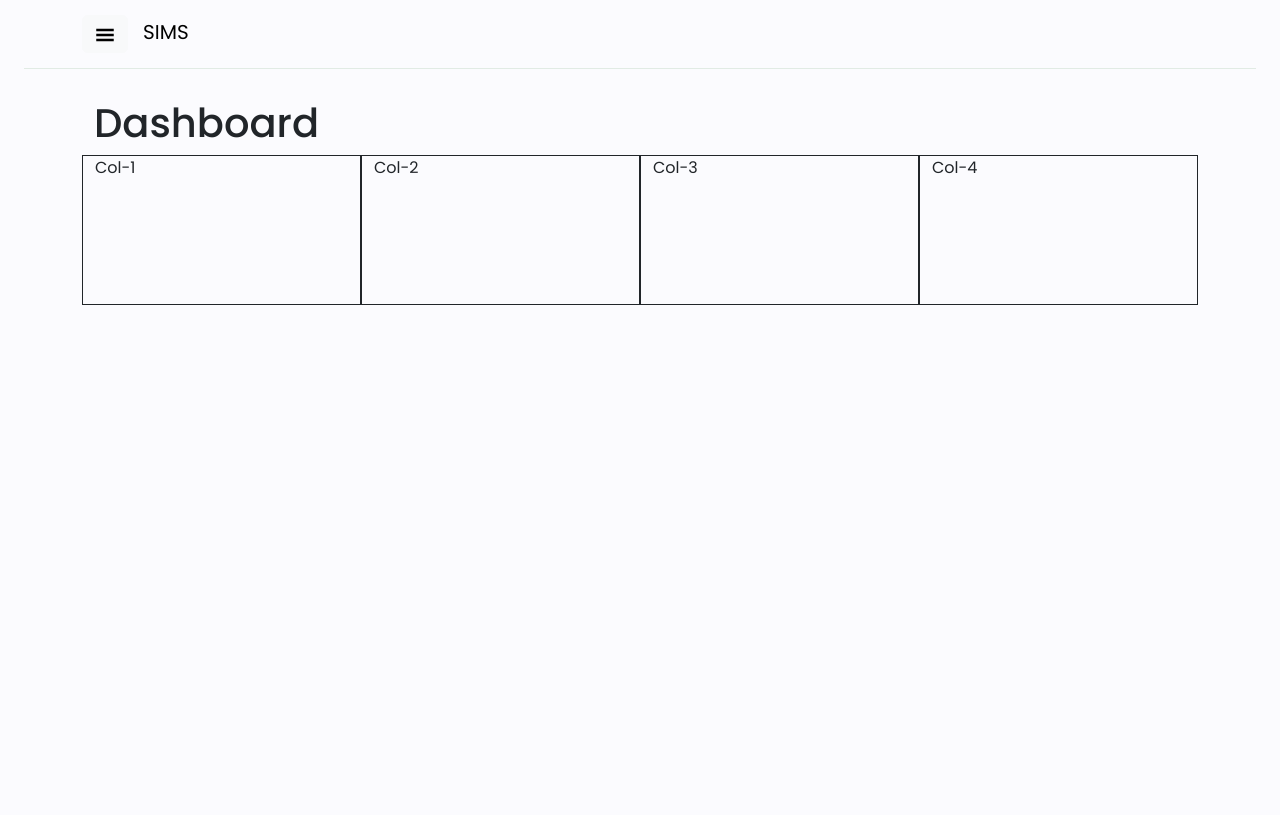
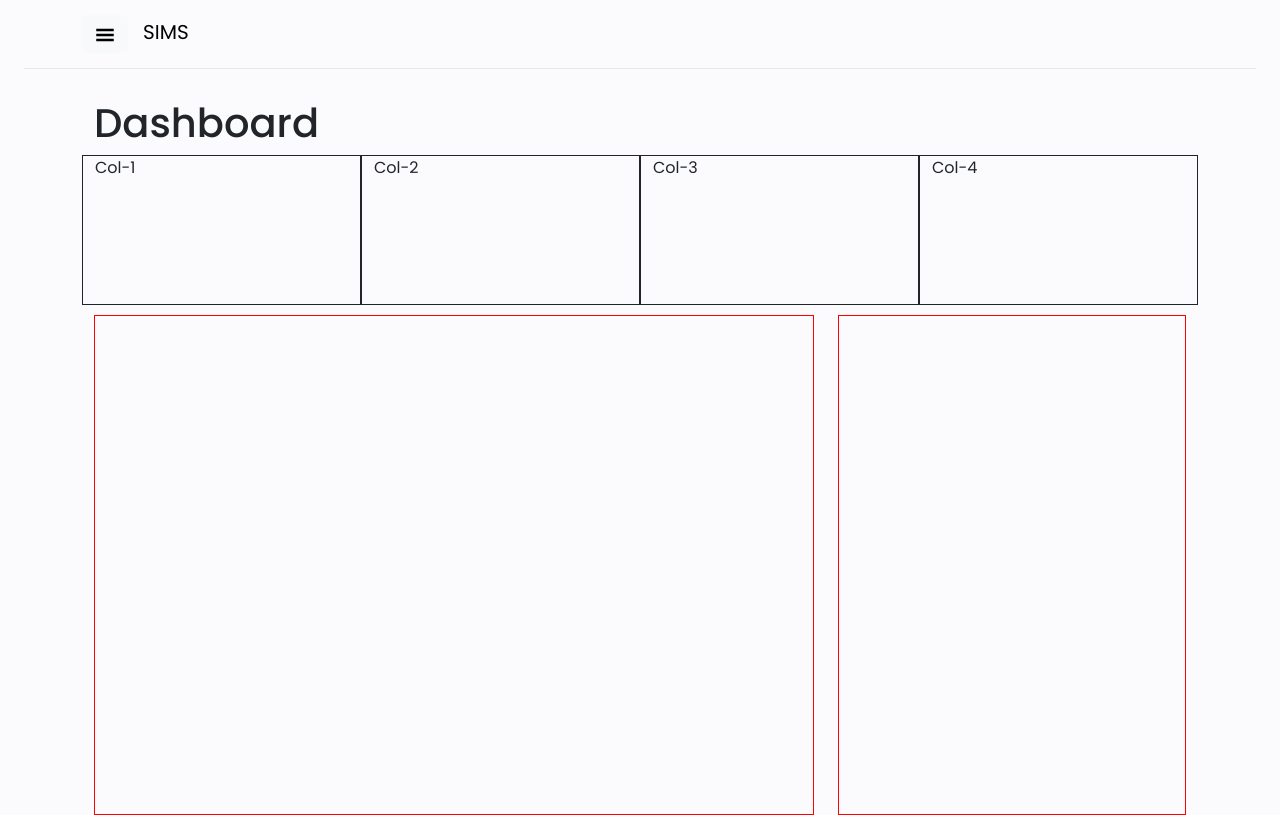
Before and after one commit to MarkRyuo/SalesInventoryManagementSystem_SIMS, a React (Vite) app in the folder client/: page /DashboardPage in a window 1280 px wide. Built offline with nearby package versions, Linux system fonts and the light colour scheme.

Commit message:
Subject : Body

```diff
--- a/client/src/components/Dashboard/BigCharts.jsx
+++ b/client/src/components/Dashboard/BigCharts.jsx
@@ -4,7 +4,7 @@
 
 function BigCharts() {
     return (
-        <div style={{border: "1px solid red", width: 500, height: 300}}>
+        <div style={{border: "1px solid red", height: 500, marginTop: 10}}>
         </div>
     )
 }
--- a/client/src/pages/DashboardPage.jsx
+++ b/client/src/pages/DashboardPage.jsx
@@ -14,8 +14,12 @@ export const DashboardPage = () => {
                 <div>
                     <Charts />
                     <Row>
-                        <Col>
+                        <Col lg={8} sm={12}>
+                            <BigCharts />
+                        </Col>
 
+                        <Col lg={4} sm={8}>
+                            <BigCharts />
                         </Col>
                     </Row>
                 </div>
```
